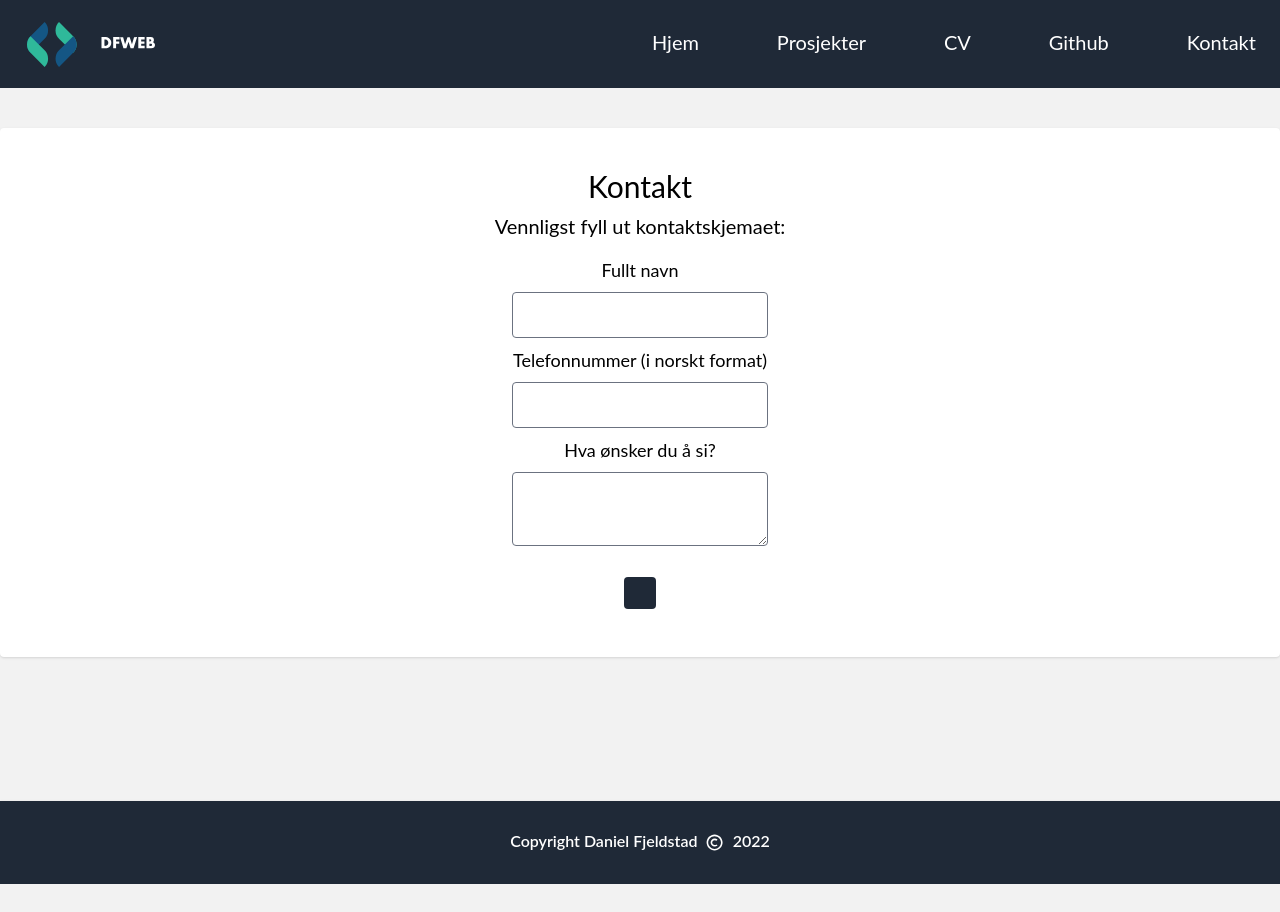
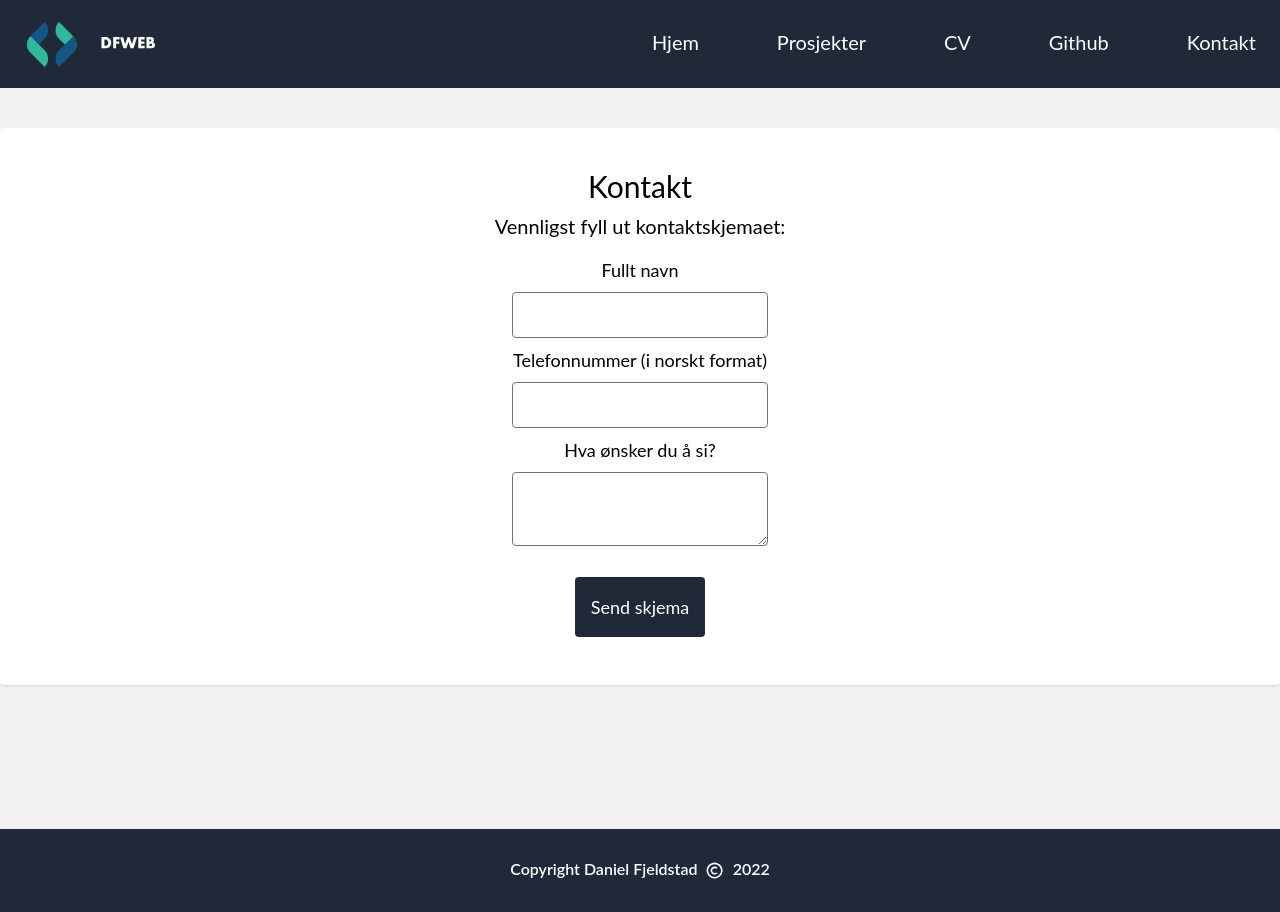
Before and after one commit to meticulousfan/React-framer-motion-portfolio, a Next.js app: page /kontakt in a window 1280 px wide. Before the commit the page ends 884 px from the top, so only its background shows below. Built offline with nearby package versions, Linux system fonts and the light colour scheme.

Commit message:
Legg til støtte for children i Button igjen

```diff
--- a/src/components/UI/Button.component.tsx
+++ b/src/components/UI/Button.component.tsx
@@ -1,7 +1,8 @@
-import type { MouseEventHandler } from "react";
+import type { ReactNode, MouseEventHandler } from "react";
 
 type TProps = {
-  text: string;
+  text?: string;
+  children?: ReactNode;
   onClick?: MouseEventHandler<HTMLButtonElement> | undefined;
 };
 
@@ -13,12 +14,13 @@ type TProps = {
  * @param {Void} onClick Handler for when we click the button
  */
 
-const Button = ({ text, onClick }: TProps) => (
+const Button = ({ text, children, onClick }: TProps) => (
   <button
     type="submit"
     onClick={onClick}
     className="p-4 m-4 text-white transition duration-500 ease-in-out bg-gray-800 rounded hover:shadow-outline hover:bg-gray-600">
     {text}
+    {children}
   </button>
 );
 
```
Also changed, not shown: 1 other file (tests, documents, lock files or other folders).
